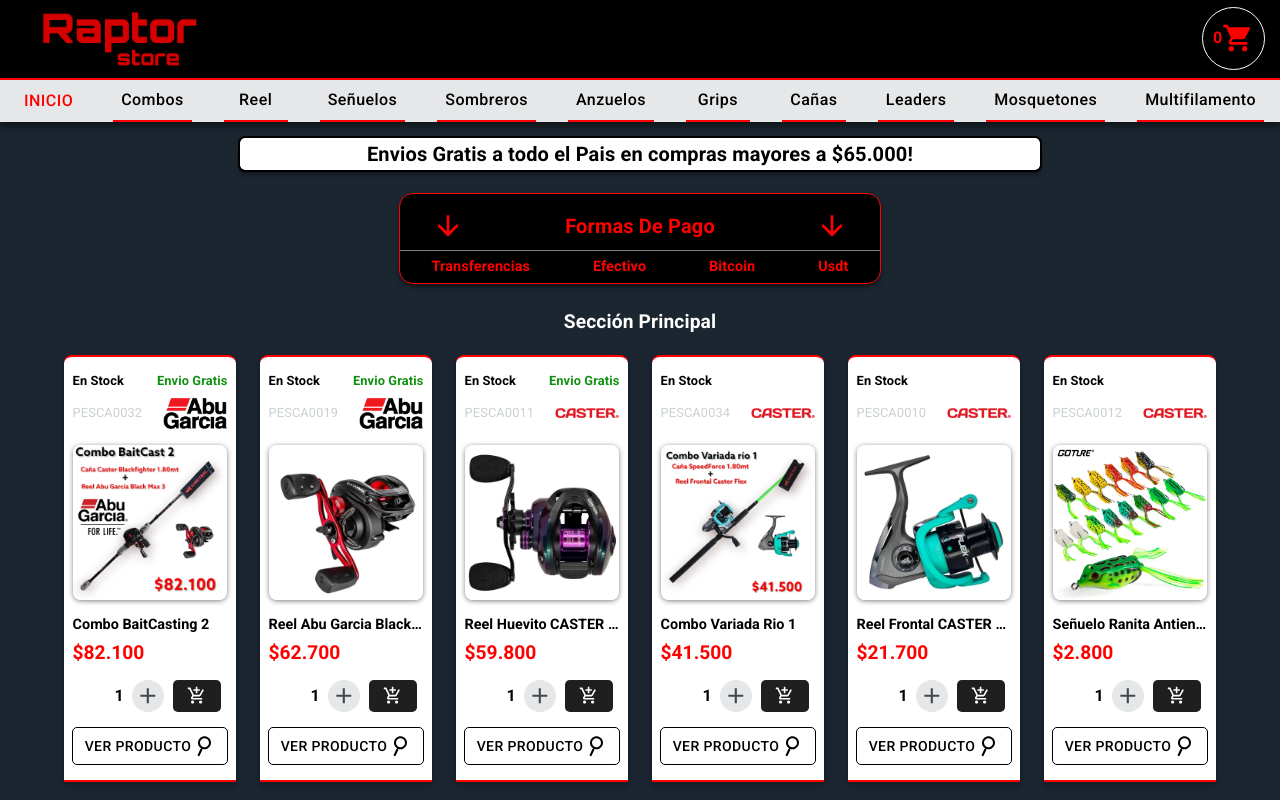
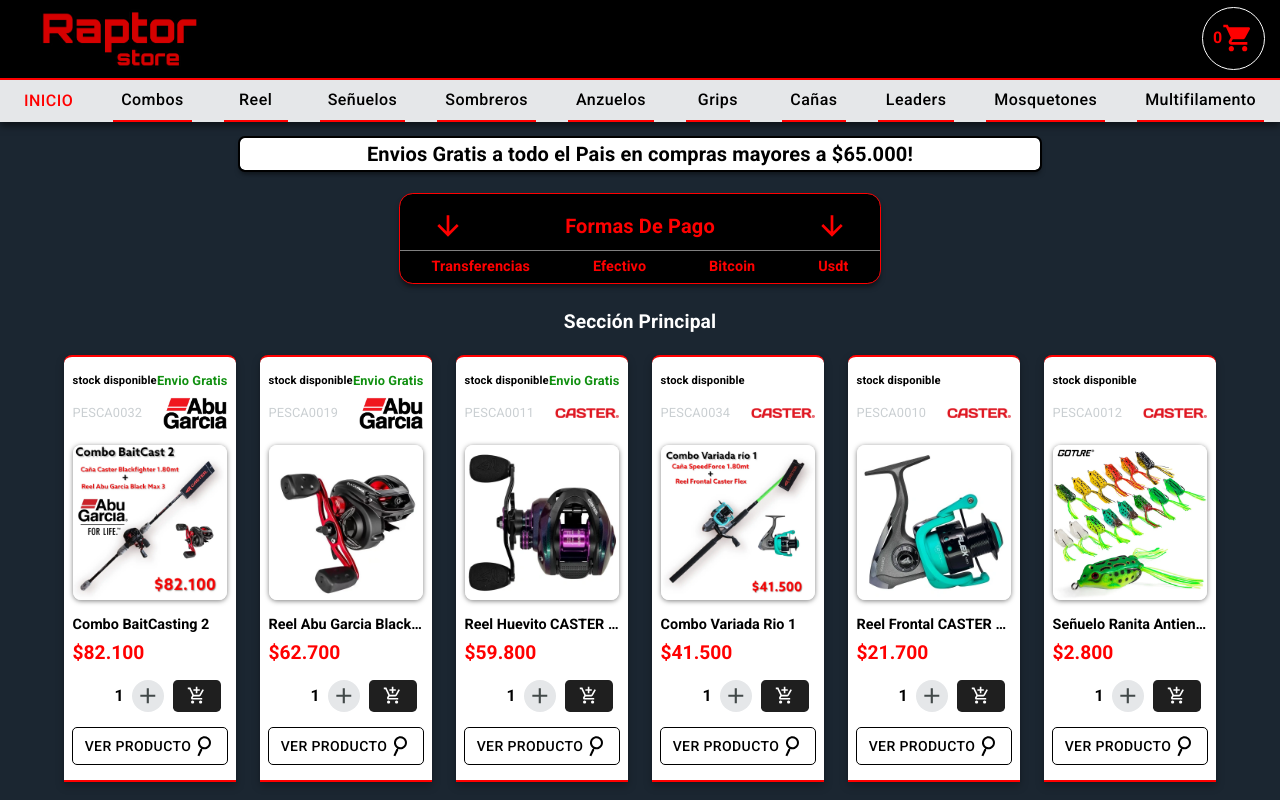
Before and after one commit to LeanCodE476/raptorstore_V1.1_web, a React (Vite) app: page / in a window 1280 px wide. Shown: the top 800 px of the page. Built offline with nearby package versions, Linux system fonts and the light colour scheme; a web font is replaced by a local one.

Commit message:
add new interface detalles

```diff
--- a/src/components/CardProductos.jsx
+++ b/src/components/CardProductos.jsx
@@ -68,7 +68,7 @@
         }}
       >
       <Box sx={{height:'2rem',width:'90%',mt:'.5rem',display:'flex', justifyContent:'space-between',alignItems:'center'}}>
-      <Typography sx={{fontSize:'.8rem',fontWeight:'bold'}}>En Stock</Typography>
+      <Typography sx={{fontSize:'.7rem',fontWeight:'bold'}}>{product.stock}</Typography>
       <Typography sx={{fontSize:'.8rem',fontWeight:'bold',color:'#109010',opacity:product.envioGratis ? 1: 0}}>Envio Gratis</Typography>
 
       </Box>
--- a/src/productos.json
+++ b/src/productos.json
@@ -8,7 +8,7 @@
          "Reel Abu Garcia Black Max 3",
          "Caña Caster BlackFighter 1.80mt"
         ],
-        "stock": true,
+        "stock": "stock disponible",
         "marca":"abugarcia",
         "envioGratis":"true",
 
@@ -32,7 +32,7 @@
           "Sistema Mag Trax™: 10 posiciones de frenado magnético regulable",
           "Capacidad de línea: 145 metros de 0.30 mm"
         ],
-        "stock": true,
+        "stock": "stock disponible",
         "marca":"abugarcia",
         "envioGratis":"true",
         "codigo": "PESCA0019",
@@ -58,7 +58,8 @@
           "Manija doble de aluminio CNC reforzada y alivianada con empuñaduras de goma eva",
           "Devanador automático sincronizado en forma ovalada para evitar la fricción en el lanzamiento"
         ],
-        "stock": true,
+        "stock": "stock disponible",
+
         "marca":"caster",
         "envioGratis":"true",
         "codigo": "PESCA0011",
@@ -73,7 +74,8 @@
          "Reel Frontal Caster Flex",
          "Caña SpeedForce 1.80mt"
         ],
-        "stock": true,
+        "stock": "stock disponible",
+
         "marca":"caster",
         "codigo": "PESCA0034",
         "imagenes": ["combovariada-1.webp","caniaSpeedForcegsp1902m-1.webp","reelFrontalFlex4002-1.webp"],
@@ -97,7 +99,8 @@
           "Manija de grafito intercambiable izquierda/derecha",
           "Pick up de aluminio grueso PowerBail™"
         ],
-        "stock": true,
+        "stock": "stock disponible",
+
         "marca":"caster",
 
         "codigo": "PESCA0010",
@@ -113,7 +116,8 @@
           "Peso: 5 gramos",
           "Material: Pvc"
         ],
-        "stock": true,
+        "stock": "stock disponible",
+
         "marca":"caster",
         "codigo": "PESCA0012",
         "imagenes": [
@@ -130,7 +134,8 @@
         "descripcion": [
 
         ],
-        "stock": true,
+        "stock": "stock disponible",
+
         "codigo": "PESCA0030",
         "imagenes": ["sombreronegro-1.webp","sombreronegro-2.webp"],
         "precio": 5.300,
@@ -148,7 +153,8 @@
           "Ideal para pesca de tarariras",
           "Presentación: sobre de 2 unidades"
         ],
-        "stock": true,
+        "stock": "stock disponible",
+
         "marca":"caster",
 
         "codigo": "PESCA0017",
@@ -167,7 +173,8 @@
           "Medidas: 4,1 x 1,4 cm",
           "Presentación: sobre de 3 unidades"
         ],
-        "stock": true,
+        "stock": "stock disponible",
+
         "marca":"caster",
 
         "codigo": "PESCA0001",
@@ -195,7 +202,8 @@
           "Resistente a la corrosión",
           "Facilita la exhibición de las piezas para fotografiarlas"
         ],
-        "stock": true,
+        "stock": "stock disponible",
+
         "marca":"caster",
 
         "codigo": "PESCA0002",
@@ -221,7 +229,8 @@
           "Empuñadura de goma eva ergonómica",
           "Incluye funda de tela estampada con divisiones"
         ],
-        "stock": true,
+        "stock": "stock disponible",
+
         "marca":"caster",
 
         "codigo": "PESCA0003",
@@ -249,7 +258,8 @@
           "Empuñadura recortada de goma eva ergonómica con diseño camuflado",
           "Incluye funda de tela estampada con divisiones"
         ],
-        "stock": true,
+        "stock": "stock disponible",
+
         "marca":"caster",
 
         "codigo": "PESCA0004",
@@ -268,7 +278,8 @@
           "Color: plata",
           "Presentación: bolsita de 10 unidades"
         ],
-        "stock": true,
+        "stock": "stock disponible",
+
         "marca":"caster",
 
         "codigo": "PESCA0005",
@@ -293,7 +304,8 @@
           "Manija doble de aluminio cnc reforzada y alivianada",
           "Devanador automatico sincronizado"
         ],
-        "stock": true,
+        "stock": "stock disponible",
+
         "marca":"beast",
         "codigo": "PESCA0028",
         "imagenes": [
@@ -314,7 +326,8 @@
           "Medida: 2,1 cm de largo",
           "Presentación: bolsita de 100 unidades"
         ],
-        "stock": true,
+        "stock": "stock disponible",
+
         "marca":"caster",
 
         "codigo": "PESCA0006",
@@ -332,7 +345,8 @@
           "Trenzado de 4 fibras sin memoria",
           "Máxima flotabilidad y sensibilidad"
         ],
-        "stock": true,
+        "stock": "stock disponible",
+
         "marca":"caster",
 
         "codigo": "PESCA0007",
@@ -350,7 +364,8 @@
           "Trenzado de 4 fibras sin memoria",
           "Máxima flotabilidad y sensibilidad"
         ],
-        "stock": true,
+        "stock": "stock disponible",
+
         "marca":"caster",
 
         "codigo": "PESCA0008",
@@ -378,7 +393,8 @@
           "Pick up de aluminio grueso PowerBail™",
           "Diseño ultra liviano y compacto"
         ],
-        "stock": true,
+        "stock": "stock disponible",
+
         "marca":"caster",
 
         "codigo": "PESCA0009",
@@ -399,7 +415,8 @@
           "Con cuchara giratoria",
           "Ideal para pesca de tarariras"
         ],
-        "stock": true,
+        "stock": "stock disponible",
+
         "marca":"caster",
 
         "codigo": "PESCA0013",
@@ -418,7 +435,8 @@
           "Patas de goma con movimiento",
           "Ideal para pesca de tarariras"
         ],
-        "stock": true,
+        "stock": "stock disponible",
+
         "marca":"caster",
 
         "codigo": "PESCA0014",
@@ -441,7 +459,8 @@
           "Las principales características de nuestros señuelos son: cuerpo sellado por ultrasonido y testeado en tanques de alta presión, anzuelos extremadamente filosos y resistentes, anillas forjadas, ojos holográficos en 3D, pintura e impresiones realistas de alto nivel.",
           "Cada señuelo ha sido testeado individualmente para ofrecer la mejor experiencia y efectividad."
         ],
-        "stock": true,
+        "stock": "stock disponible",
+
         "marca":"caster",
 
         "codigo": "PESCA0015",
@@ -460,7 +479,8 @@
           "Con rattling (sonajero)",
           "Anzuelos: 2 triples rojos"
         ],
-        "stock": true,
+        "stock": "stock disponible",
+
         "marca":"caster",
 
         "codigo": "PESCA0016",
@@ -478,7 +498,8 @@
           "Peso: 8 gramos",
           "Anzuelo offset #3/0"
         ],
-        "stock": true,
+        "stock": "stock disponible",
+
         "marca":"caster",
 
         "codigo": "PESCA0018",
@@ -492,7 +513,8 @@
         "descripcion": [
           "Cucharitas minis"
         ],
-        "stock": true,
+        "stock": "stock disponible",
+
         "codigo": "PESCA0020",
         "imagenes": ["cucharaGiratoriaZwicke-1.webp"],
         "precio": 1.600,
@@ -518,7 +540,8 @@
           "medidas: 7cm",
           "peso: 3.8g"
         ],
-        "stock": true,
+        "stock": "stock disponible",
+
         "codigo": "PESCALR002",
         "imagenes": ["senuelo_LR002.webp"],
         "precio": 1.600,
@@ -531,7 +554,8 @@
           "medidas: 6.8cm",
           "peso: 4.1g"
         ],
-        "stock": true,
+        "stock": "stock disponible",
+
         "codigo": "PESCALR003",
         "imagenes": ["senuelo_LR003.webp"],
         "precio": 1.800,
@@ -544,7 +568,8 @@
           "medidas: 2.8cm",
           "peso: 1.5g"
         ],
-        "stock": true,
+        "stock": "stock disponible",
+
         "codigo": "PESCALR004",
         "imagenes": ["senuelo_LR004.webp"],
         "precio": 1.500,
@@ -557,7 +582,8 @@
           "medidas: 6.5cm",
           "peso: 8.3g"
         ],
-        "stock": true,
+        "stock": "stock disponible",
+
         "codigo": "PESCALR005",
         "imagenes": ["senuelo_LR005.webp"],
         "precio": 2.100,
@@ -570,7 +596,8 @@
           "medidas: 5cm",
           "peso: 3.6g"
         ],
-        "stock": true,
+        "stock": "stock disponible",
+
         "codigo": "PESCALR006",
         "imagenes": ["senuelo_LR006.webp"],
         "precio": 1.700,
@@ -583,7 +610,8 @@
           "medidas: 4.5cm",
           "peso: 3.5g"
         ],
-        "stock": true,
+        "stock": "stock disponible",
+
         "codigo": "PESCALR007",
         "imagenes": ["senuelo_LR007.webp"],
         "precio": 1.600,
@@ -595,7 +623,8 @@
         "descripcion": [
 
         ],
-        "stock": true,
+        "stock": "stock disponible",
+
         "codigo": "PESCA0029",
         "imagenes": ["sombrerogris-1.webp","sombrerogris-2.webp"],
         "precio": 5.300,
@@ -608,7 +637,8 @@
          "Reel huevito Caster Pro 110 Unlimited",
          "Caña Caster BlackFighter 1.80mt"
         ],
-        "stock": true,
+        "stock": "stock disponible",
+
         "marca":"caster",
         "envioGratis":"true",
 
@@ -624,7 +654,8 @@
          "Reel Huevito Beast",
          "Caña Caster BlackFighter 1.80mt"
         ],
-        "stock": true,
+        "stock": "stock disponible",
+
         "marca":"caster",
         "codigo": "PESCA0033",
         "imagenes": ["combobaitcast-3.webp","reelHuevoMonster-1.webp","caniaBackFighter-BC1802M-1.webp"],
@@ -639,7 +670,8 @@
          "Reel Frontal Caster BlackWidow",
          "Caña SpeedForce 1.80mt"
         ],
-        "stock": true,
+        "stock": "stock disponible",
+
         "marca":"caster",
         "codigo": "PESCA0035",
         "imagenes": ["combovariada-2.webp","caniaSpeedForcegsp1902m-1.webp","reelFrontalBlackWidow4006-1.webp"],
```
Also changed, not shown: src/components/Detalle.jsx (+96 -38 lines).
